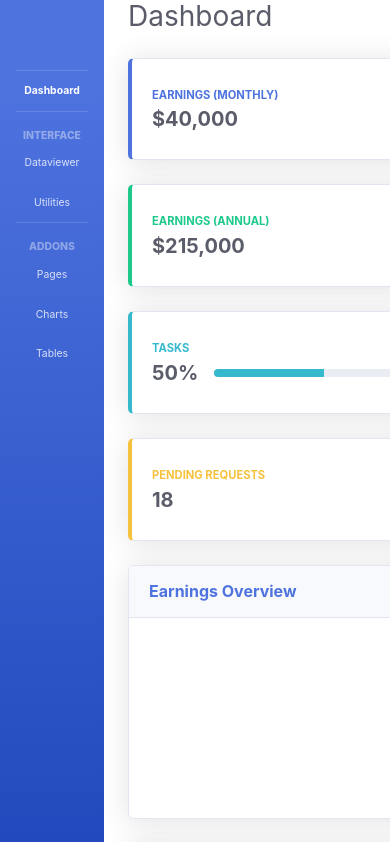
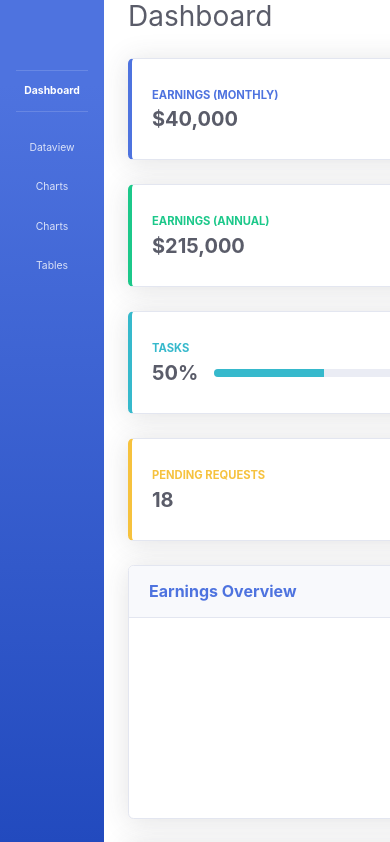
Before and after one commit to pankajan05/interview, an Angular app: page /home in a window 390 px wide. Shown: the top 842 px of the page. Built offline with nearby package versions, Linux system fonts and the light colour scheme.

Commit message:
remove unwanted things

```diff
--- a/src/app/nav/nav.component.html
+++ b/src/app/nav/nav.component.html
@@ -21,75 +21,20 @@
   <!-- Divider -->
   <hr class="sidebar-divider">
 
-  <!-- Heading -->
-  <div class="sidebar-heading">
-    Interface
-  </div>
 
   <!-- Nav Item - Pages Collapse Menu -->
+
   <li class="nav-item">
-    <a class="nav-link collapsed" routerLink="/data" data-toggle="collapse" data-target="#collapseTwo"
-       aria-expanded="true" aria-controls="collapseTwo">
-      <i class="fas fa-fw fa-cog"></i>
-      <span>Dataviewer</span>
-    </a>
-    <div id="collapseTwo" class="collapse" aria-labelledby="headingTwo" data-parent="#accordionSidebar">
-      <div class="bg-white py-2 collapse-inner rounded">
-        <h6 class="collapse-header">Custom Components:</h6>
-        <a class="collapse-item" href="buttons.html">Buttons</a>
-        <a class="collapse-item" href="cards.html">Cards</a>
-      </div>
-    </div>
+    <a class="nav-link" routerLink="./data">
+      <i class="fas fa-fw fa-chart-area"></i>
+      <span>Dataview</span></a>
   </li>
 
-  <!-- Nav Item - Utilities Collapse Menu -->
   <li class="nav-item">
-    <a class="nav-link collapsed" href="#" data-toggle="collapse" data-target="#collapseUtilities"
-       aria-expanded="true" aria-controls="collapseUtilities">
-      <i class="fas fa-fw fa-wrench"></i>
-      <span>Utilities</span>
-    </a>
-    <div id="collapseUtilities" class="collapse" aria-labelledby="headingUtilities"
-         data-parent="#accordionSidebar">
-      <div class="bg-white py-2 collapse-inner rounded">
-        <h6 class="collapse-header">Custom Utilities:</h6>
-        <a class="collapse-item" href="utilities-color.html">Colors</a>
-        <a class="collapse-item" href="utilities-border.html">Borders</a>
-        <a class="collapse-item" href="utilities-animation.html">Animations</a>
-        <a class="collapse-item" href="utilities-other.html">Other</a>
-      </div>
-    </div>
-  </li>
-
-  <!-- Divider -->
-  <hr class="sidebar-divider">
-
-  <!-- Heading -->
-  <div class="sidebar-heading">
-    Addons
-  </div>
-
-  <!-- Nav Item - Pages Collapse Menu -->
-  <li class="nav-item">
-    <a class="nav-link collapsed" href="#" data-toggle="collapse" data-target="#collapsePages"
-       aria-expanded="true" aria-controls="collapsePages">
-      <i class="fas fa-fw fa-folder"></i>
-      <span>Pages</span>
-    </a>
-    <div id="collapsePages" class="collapse" aria-labelledby="headingPages" data-parent="#accordionSidebar">
-      <div class="bg-white py-2 collapse-inner rounded">
-        <h6 class="collapse-header">Login Screens:</h6>
-        <a class="collapse-item" href="login.html">Login</a>
-        <a class="collapse-item" href="register.html">Register</a>
-        <a class="collapse-item" href="forgot-password.html">Forgot Password</a>
-        <div class="collapse-divider"></div>
-        <h6 class="collapse-header">Other Pages:</h6>
-        <a class="collapse-item" href="404.html">404 Page</a>
-        <a class="collapse-item" href="blank.html">Blank Page</a>
-      </div>
-    </div>
-  </li>
-
+  <a class="nav-link" href="charts.html">
+    <i class="fas fa-fw fa-chart-area"></i>
+    <span>Charts</span></a>
+</li>
   <!-- Nav Item - Charts -->
   <li class="nav-item">
     <a class="nav-link" href="charts.html">
@@ -107,16 +52,8 @@
   <!-- Divider -->
   <hr class="sidebar-divider d-none d-md-block">
 
-  <!-- Sidebar Toggler (Sidebar) -->
-  <div class="text-center d-none d-md-inline">
-    <button class="rounded-circle border-0" id="sidebarToggle"></button>
-  </div>
 
-  <!-- Sidebar Message -->
-  <div class="sidebar-card d-none d-lg-flex">
-    <img class="sidebar-card-illustration mb-2" src="img/undraw_rocket.svg" alt="...">
-    <p class="text-center mb-2"><strong>SB Admin Pro</strong> is packed with premium features, components, and more!</p>
-    <a class="btn btn-success btn-sm" href="https://startbootstrap.com/theme/sb-admin-pro">Upgrade to Pro!</a>
-  </div>
+
+
 
 </ul>
```
